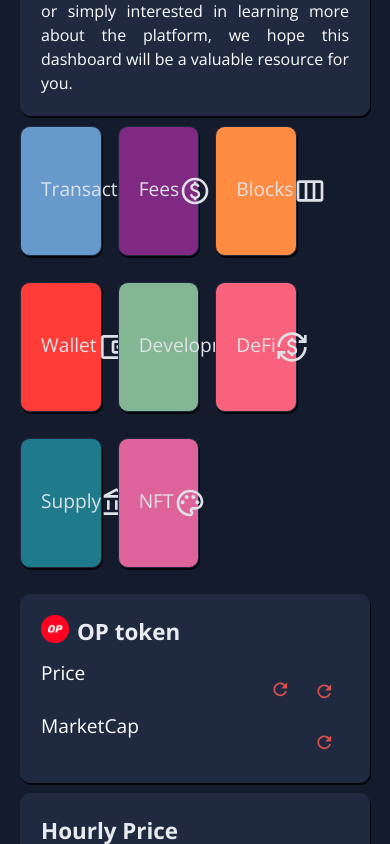
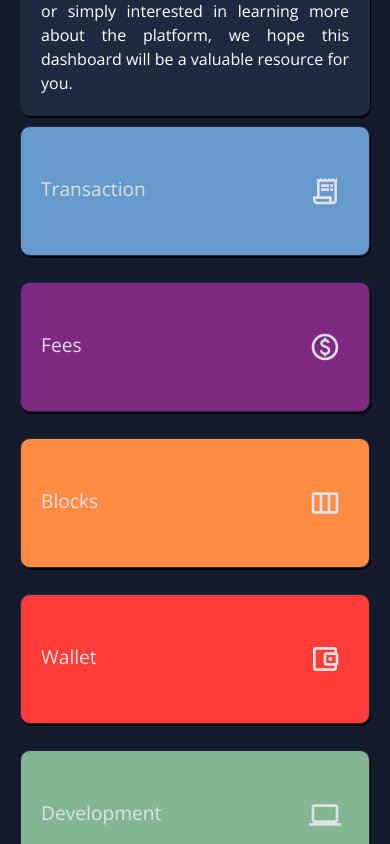
Before and after one commit to mahboubehsalmani/optimism-megadashboard, a React (Create React App) app: page /home in a window 390 px wide. Shown: the part 940-1784 px from the top of the page. Built offline with nearby package versions, Linux system fonts and the light colour scheme; no server answers.

Commit message:
#fix responsive

```diff
--- a/src/components/LineChart.jsx
+++ b/src/components/LineChart.jsx
@@ -18,7 +18,7 @@
         elements: {
           ...options.elements,
           point: {
-            radius: chartWidth < 11 || noPoint ? 1 : 3,
+            radius: noPoint ? 0 : chartWidth < 11 ? 1 : 3,
           },
         },
       }}
--- a/src/pages/home/index.jsx
+++ b/src/pages/home/index.jsx
@@ -1,13 +1,10 @@
 import { useTheme } from "@emotion/react";
 import { Box, Grid } from "@mui/material";
 import { useEffect, useState } from "react";
-import BarChart from "../../components/BarChart";
-import InfoCard from "../../components/InfoCard";
 import apis from "../../services/apis";
 import http from "../../services/http";
 import { tokens } from "../../theme";
-import TerraPastSevenDaysHourlyPrice from "./terraPastSevenDaysHourlyPrice";
-import MyChart from "../../components/MyChart";
+import OptimismPastSevenDaysHourlyPrice from "./optimismPastSevenDaysHourlyPrice";
 import AboutTerra from "./aboutOptimism";
 import CurrentPrice from "./currentPrice";
 import QuickAccess from "./quickAccess";
@@ -212,7 +209,7 @@
             status={statusCurrentPrice}
             getData={getCurrentPrice}
           />
-          <TerraPastSevenDaysHourlyPrice data={dataHourlyPrice} />
+          <OptimismPastSevenDaysHourlyPrice data={dataHourlyPrice} />
           <PastDayData
             data={{
               dataAverageTPS,
--- a/src/pages/home/quickAccess.jsx
+++ b/src/pages/home/quickAccess.jsx
@@ -21,7 +21,9 @@
   return (
     <Grid container gap={2}>
       <Grid
-        xs={2.8}
+        lg={2.8}
+        md={5.8}
+        xs={12}
         item
         sx={{
           border: `1px solid ${colors.backgroundColor[400]}`,
@@ -56,7 +58,9 @@
         />
       </Grid>
       <Grid
-        xs={2.8}
+        lg={2.8}
+        md={5.8}
+        xs={12}
         item
         sx={{
           border: `1px solid ${colors.backgroundColor[400]}`,
@@ -91,7 +95,9 @@
         />
       </Grid>
       <Grid
-        xs={2.8}
+        lg={2.8}
+        md={5.8}
+        xs={12}
         item
         sx={{
           border: `1px solid ${colors.backgroundColor[400]}`,
@@ -126,7 +132,9 @@
         />
       </Grid>
       <Grid
-        xs={2.8}
+        lg={2.8}
+        md={5.8}
+        xs={12}
         item
         sx={{
           border: `1px solid ${colors.backgroundColor[400]}`,
@@ -162,7 +170,9 @@
       </Grid>
 
       <Grid
-        xs={2.8}
+        lg={2.8}
+        md={5.8}
+        xs={12}
         item
         sx={{
           border: `1px solid ${colors.backgroundColor[400]}`,
@@ -198,7 +208,9 @@
       </Grid>
 
       <Grid
-        xs={2.8}
+        lg={2.8}
+        md={5.8}
+        xs={12}
         item
         sx={{
           border: `1px solid ${colors.backgroundColor[400]}`,
@@ -234,7 +246,9 @@
       </Grid>
 
       <Grid
-        xs={2.8}
+        lg={2.8}
+        md={5.8}
+        xs={12}
         item
         sx={{
           border: `1px solid ${colors.backgroundColor[400]}`,
@@ -270,7 +284,9 @@
       </Grid>
 
       <Grid
-        xs={2.8}
+        lg={2.8}
+        md={5.8}
+        xs={12}
         item
         sx={{
           border: `1px solid ${colors.backgroundColor[400]}`,
```
Also changed, not shown: src/pages/home/optimismPastSevenDaysHourlyPrice.jsx (renamed from src/pages/home/terraPastSevenDaysHourlyPrice.jsx).
